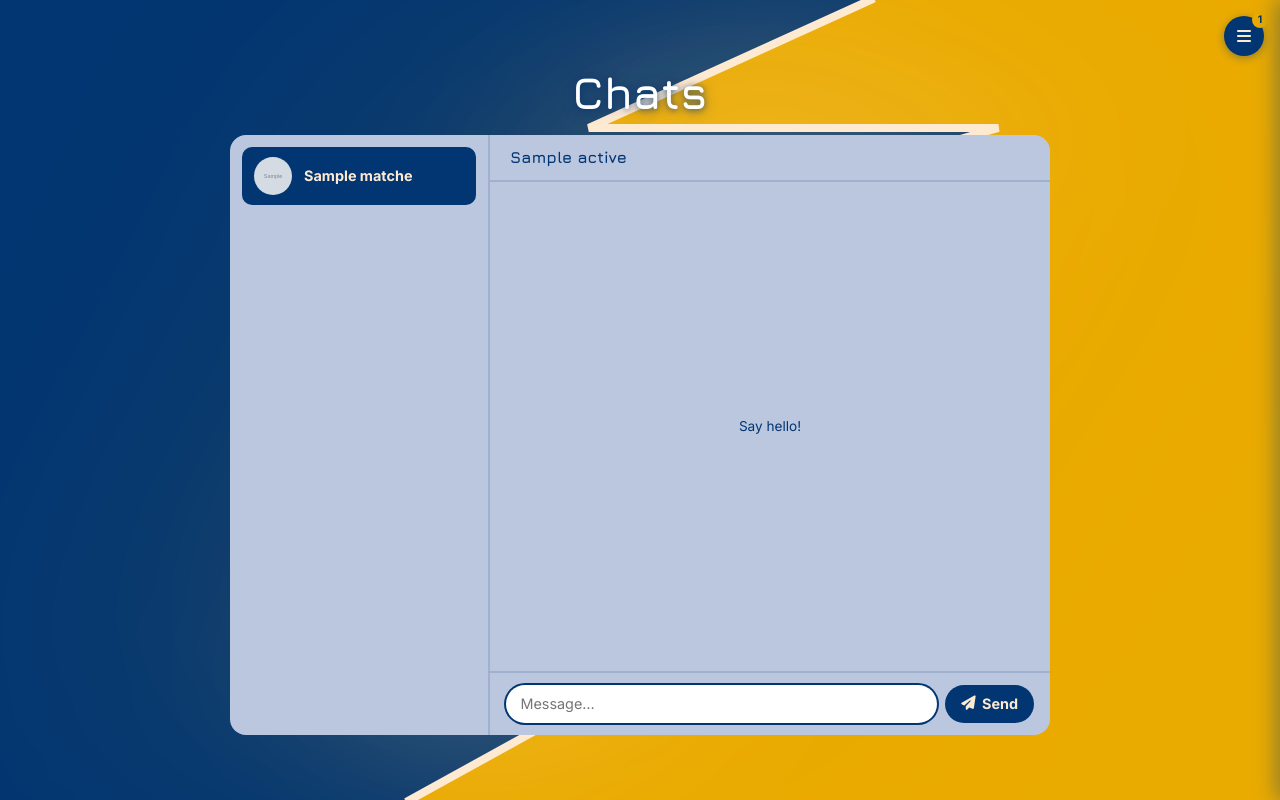
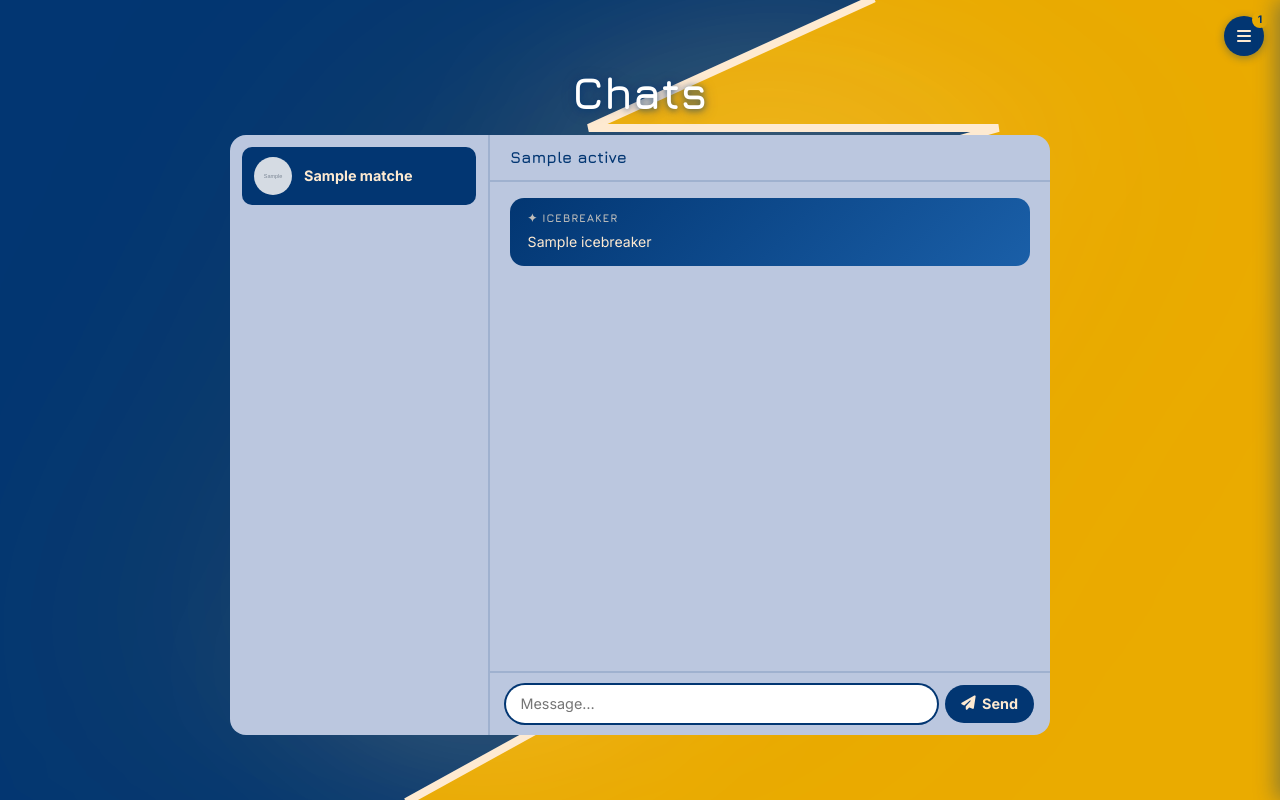
Before and after one commit to Monster0506/Kent-Date-Enough-HIC, a Python web app: template templates/chats.html in a window 1280 px wide. Run offline with Jinja, Linux system fonts and the light colour scheme; the template is opened without the code that fills it: most values are stand-ins (such as "Sample title", 1, 10 or a date in 2020); grey boxes marked "Sample" are stand-in pictures.

Commit message:
AI icebreaker

```diff
--- a/pyproject.toml
+++ b/pyproject.toml
@@ -5,6 +5,8 @@ description = "Add your description here"
 readme = "README.md"
 requires-python = ">=3.13"
 dependencies = [
+    "google-genai>=1.72.0",
+    "google-generativeai>=0.8.6",
     "kindling",
     "multipart>=1.3.1",
 ]
--- a/static/css/chats.css
+++ b/static/css/chats.css
@@ -193,6 +193,33 @@
 
 .chats-input-row button:hover { opacity: 0.85; }
 
+.icebreaker-card {
+    background: linear-gradient(135deg, var(--dark-blue) 0%, #1a5fa8 100%);
+    color: var(--light-yellow);
+    border-radius: 14px;
+    padding: 0.85rem 1.1rem;
+    margin-bottom: 0.5rem;
+    flex-shrink: 0;
+}
+
+.icebreaker-label {
+    font-family: 'Jura', sans-serif;
+    font-size: 0.7rem;
+    font-weight: 700;
+    letter-spacing: 0.08em;
+    text-transform: uppercase;
+    opacity: 0.75;
+    display: block;
+    margin-bottom: 0.35rem;
+}
+
+.icebreaker-body {
+    font-family: 'Inter', sans-serif;
+    font-size: 0.88rem;
+    line-height: 1.5;
+    margin: 0;
+}
+
 .chats-no-match {
     flex: 1;
     display: flex;
--- a/templates/chats.html
+++ b/templates/chats.html
@@ -43,12 +43,18 @@
                     <div class="chats-convo-header">{{ active.name or active.username }}</div>
 
                     <div class="chats-messages" id="messages">
+                        {% if icebreaker %}
+                        <div class="icebreaker-card">
+                            <span class="icebreaker-label">✦ Icebreaker</span>
+                            <p class="icebreaker-body">{{ icebreaker }}</p>
+                        </div>
+                        {% endif %}
                         {% for msg in messages %}
                         <div class="bubble-wrap {% if msg.sender_id == user_id %}bubble-mine{% else %}bubble-theirs{% endif %}">
                             <div class="bubble">{{ msg.body }}</div>
                         </div>
                         {% else %}
-                        <p class="chats-no-messages">Say hello!</p>
+                        {% if not icebreaker %}<p class="chats-no-messages">Say hello!</p>{% endif %}
                         {% endfor %}
                     </div>
 
```
Also changed, not shown: db.py (+23 -3 lines), icebreaker.py (added, +71 -0 lines), main.py (+26 -2 lines), 1 other file.
